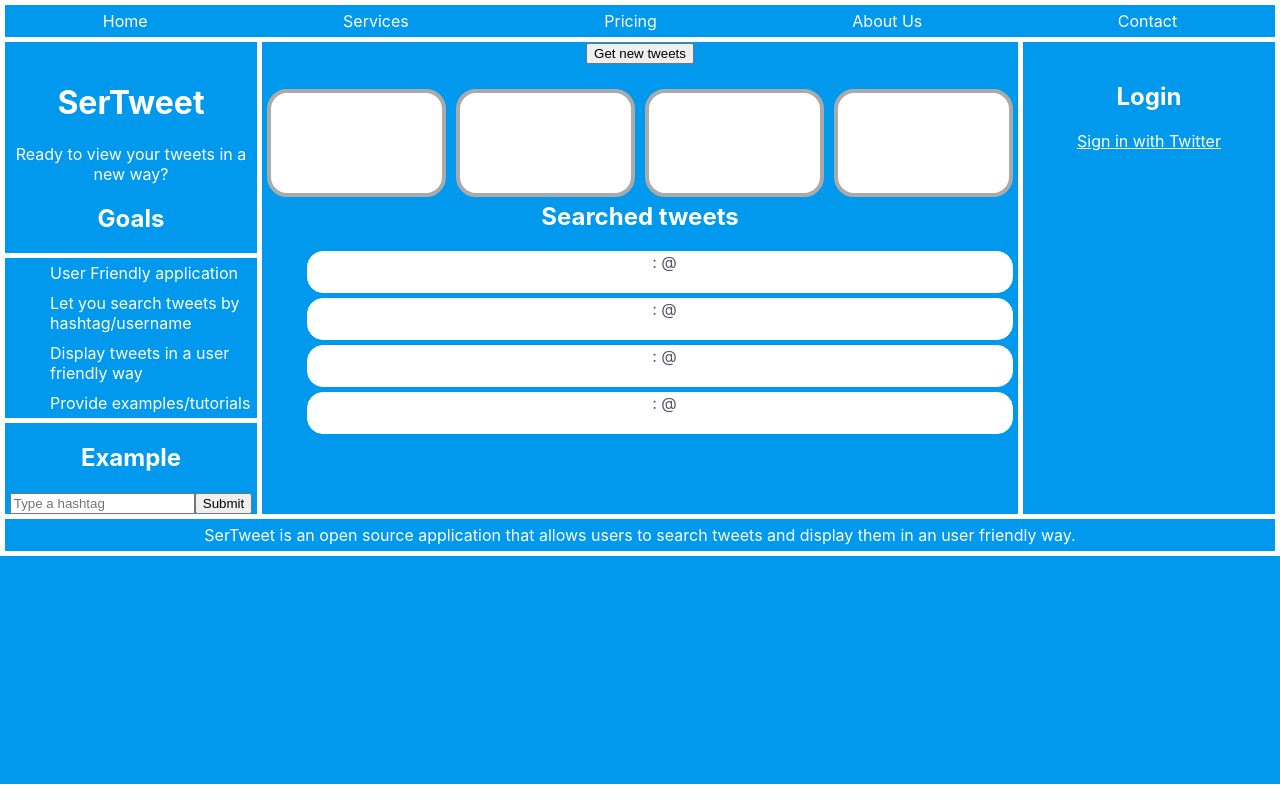
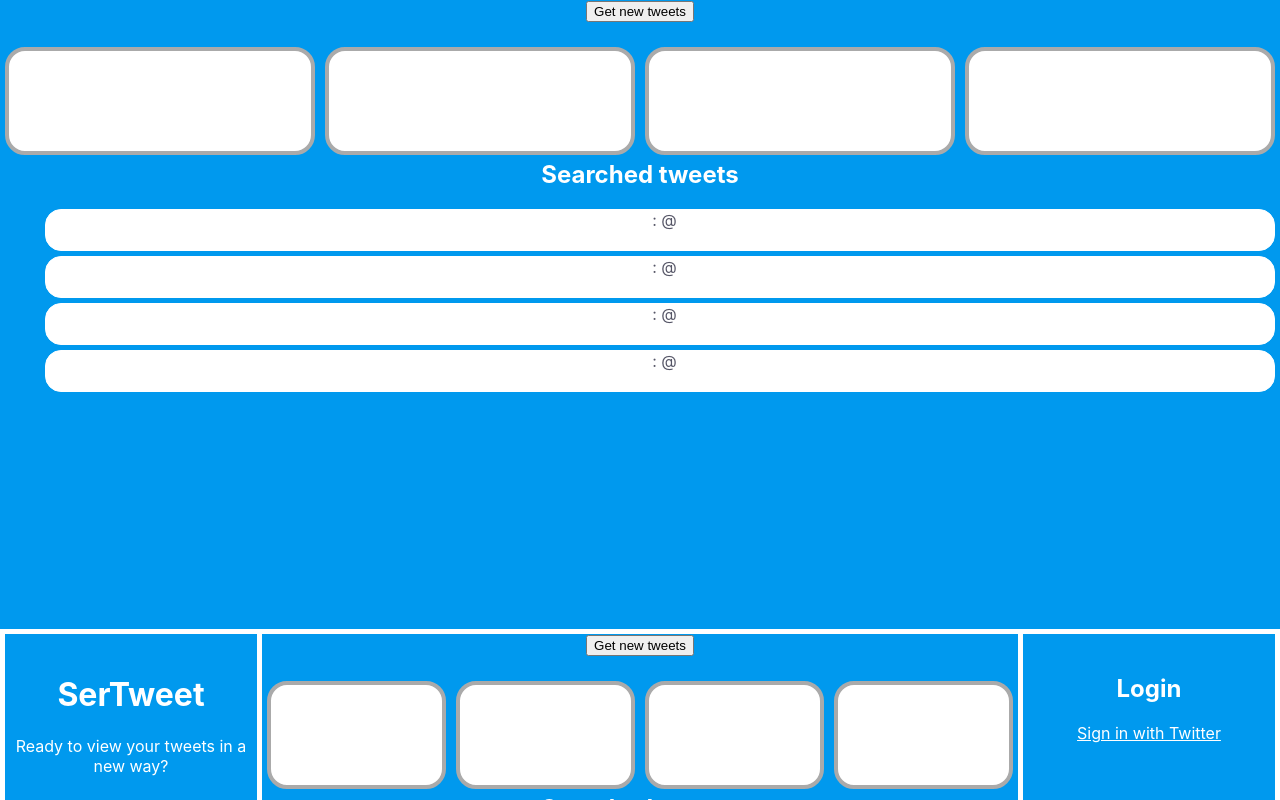
Before and after one commit to EA-Cortes/TweetFul, a React (Create React App) app in the folder tweetful/: page / in a window 1280 px wide. Shown: the top 800 px of the page. Built offline with nearby package versions, Linux system fonts and the light colour scheme; no server answers.

Commit message:
Styling changes to update front end

```diff
--- a/tweetful/src/App.js
+++ b/tweetful/src/App.js
@@ -16,9 +16,12 @@ const App =() =>{
     <div className="Body">
 
 
-      <Header/>
+      {/* <Header/> */}
 
-
+      <Tweet/>
+      <div>
+        <br/><br/><br/><br/><br/><br/><br/><br/><br/><br/>
+      </div>
         <div className="App">
 
           <div className="leftBar">
```
